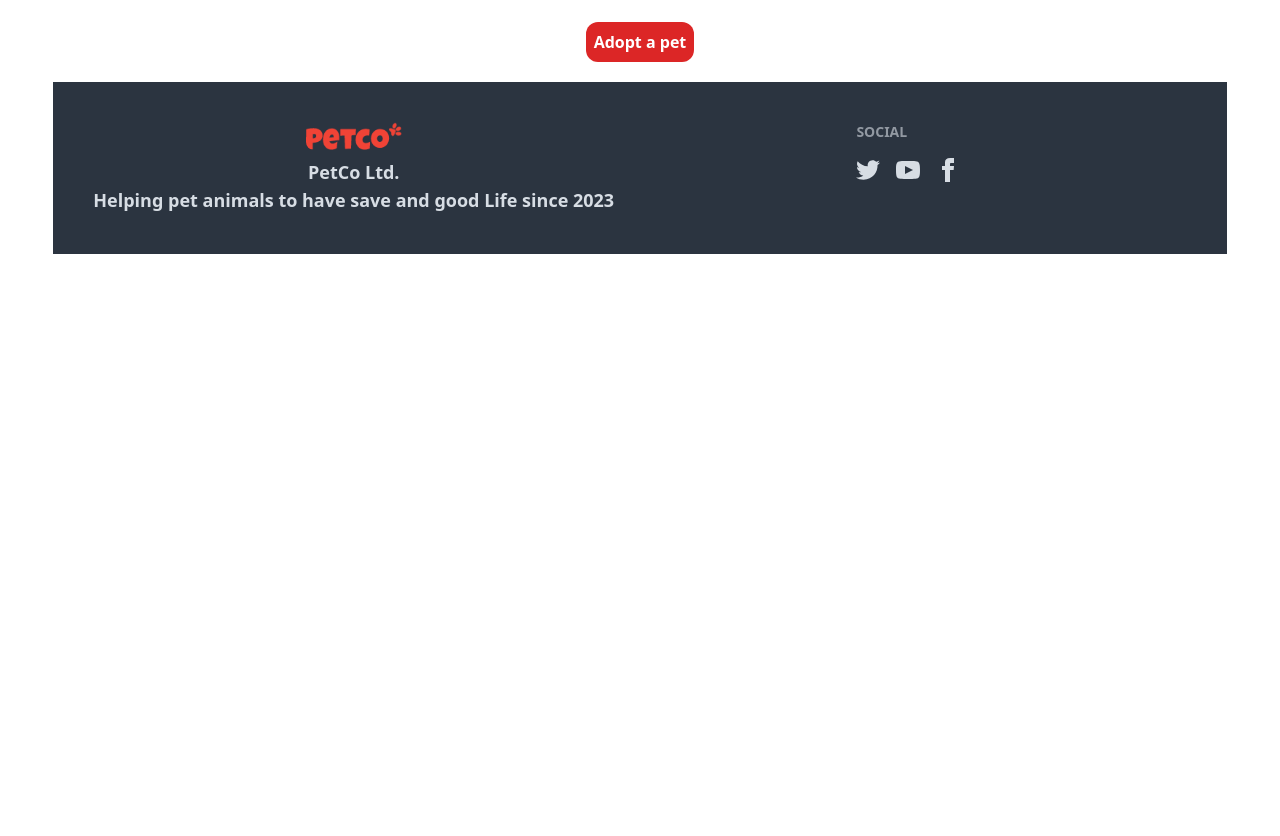
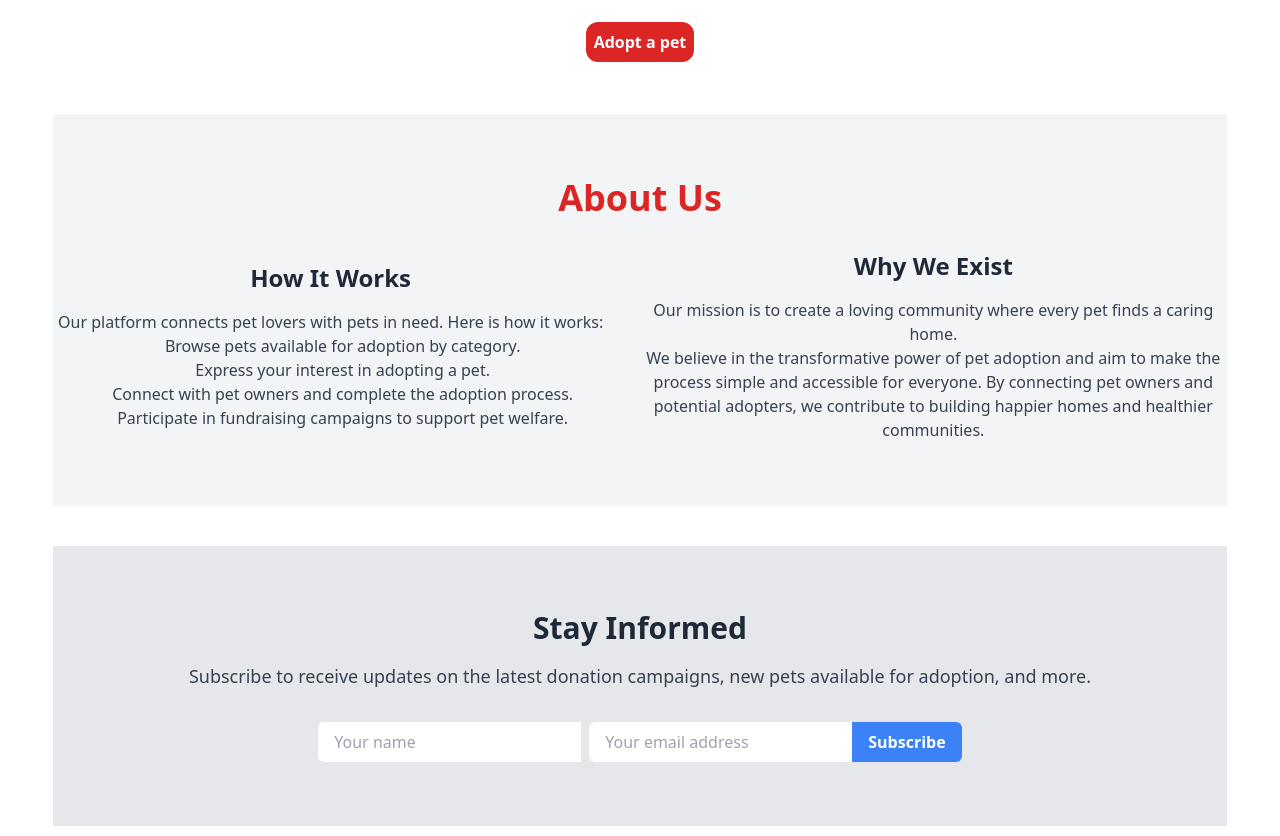
Before and after one commit to rejaul921/PetCo-ClientSide-public-now, a React (Vite) app: page / in a window 1280 px wide. Shown: the part 1961-2797 px from the top of the page. Before the commit the page ends 2215 px from the top, so only its background shows below. Built offline with nearby package versions, Linux system fonts and the light colour scheme; no server answers.

Commit message:
AboutUsSection,SubscriptionSection, React-scroll library added to the project

```diff
--- a/package.json
+++ b/package.json
@@ -16,6 +16,7 @@
     "react": "^18.2.0",
     "react-dom": "^18.2.0",
     "react-router-dom": "^6.20.0",
+    "react-scroll": "^1.9.0",
     "sort-by": "^1.2.0"
   },
   "devDependencies": {
--- /dev/null
+++ b/src/Components/AboutUsSection.jsx
@@ -0,0 +1,37 @@
+
+const AboutUsSection = () => {
+  return (
+    <section  id="aboutUsSection" className="about-us-section mt-8 bg-gray-100">
+      <div className="container mx-auto py-16">
+        <h2 className="text-4xl font-bold mb-8 text-red-600">About Us</h2>
+        <div className="flex flex-col md:flex-row items-center">
+          <div className="md:w-1/2 pr-8 mb-4 md:mb-0">
+            <h3 className="text-2xl font-bold mb-4">How It Works</h3>
+            <p className="text-gray-700">
+              Our platform connects pet lovers with pets in need. Here is how it works:
+            </p>
+            <ul className=" ml-6 text-gray-700">
+              <li>Browse pets available for adoption by category.</li>
+              <li>Express your interest in adopting a pet.</li>
+              <li>Connect with pet owners and complete the adoption process.</li>
+              <li>Participate in fundraising campaigns to support pet welfare.</li>
+            </ul>
+          </div>
+          <div className="md:w-1/2">
+            <h3 className="text-2xl font-bold mb-4">Why We Exist</h3>
+            <p className="text-gray-700">
+              Our mission is to create a loving community where every pet finds a caring home.
+            </p>
+            <p className="text-gray-700">
+              We believe in the transformative power of pet adoption and aim to make the process
+              simple and accessible for everyone. By connecting pet owners and potential adopters,
+              we contribute to building happier homes and healthier communities.
+            </p>
+          </div>
+        </div>
+      </div>
+    </section>
+  );
+};
+
+export default AboutUsSection;
--- a/src/Components/Banner.jsx
+++ b/src/Components/Banner.jsx
@@ -2,6 +2,7 @@ import bannerPic from '../assets/imgs/banner.jpg'
 import AOS from 'aos';
 import 'aos/dist/aos.css';
 import { useEffect } from 'react';
+import { Link as ScrollLink } from 'react-scroll';
 
 const Banner = () => {
 
@@ -23,7 +24,9 @@ const Banner = () => {
                     <div>
                         <h4 className="text-lg font-bold text-white">We make your pets Happy</h4>
                         <h2 className="text-5xl font-bold text-white py-3">Taking Care of Your Furry Friends</h2>
-                        <button className="p-1 text-white bg-red-500 rounded-md font-bold">Know More About Us</button>
+                        <ScrollLink to="aboutUsSection" smooth={true} duration={1000}>
+                            <button className="p-1 text-white bg-red-500 rounded-md font-bold">Know More About Us</button>
+                        </ScrollLink>
                     </div>
                 </div>
             </div>
--- a/src/Components/FrequentAsk.jsx
+++ b/src/Components/FrequentAsk.jsx
@@ -12,7 +12,9 @@ const FrequentAsk = () => {
 
             {/* accordian */}
             <div className="collapse collapse-arrow bg-base-200">
-                <input type="radio" name="my-accordion-2" checked="checked" />
+                <input type="radio" name="my-accordion-2" defaultChecked />
+
+
                 <div className="collapse-title text-xl font-medium">
                     How do I adopt a pet?
                 </div>
@@ -23,6 +25,8 @@ const FrequentAsk = () => {
 {/* 2nd */}
             <div className="collapse collapse-arrow my-3 bg-base-200">
                 <input type="radio" name="my-accordion-2" />
+
+
                 <div className="collapse-title text-xl font-medium">
                 How can I list my pet for adoption?
                 </div>
--- /dev/null
+++ b/src/Components/SubscriptionSection.jsx
@@ -0,0 +1,59 @@
+import { useState } from "react";
+
+
+const SubscriptionSection = () => {
+    const [name, setName] = useState('');
+    const [email, setEmail] = useState('');
+
+    const handleEmailChange = (e) => {
+        setEmail(e.target.value);
+    };
+
+    const handleNameChange = (e) => {
+        setName(e.target.value);
+    };
+
+    const handleSubscribe = (e) => {
+        e.preventDefault();
+        // console.log(`Subscribed with email: ${email}`);
+        setName('');
+        setEmail('');
+    };
+
+
+    return (
+        <div className="my-10">
+            <section className="subscription-section bg-gray-200">
+                <div className="container mx-auto flex flex-col items-center py-16">
+                    <h2 className="text-3xl font-bold mb-4">Stay Informed</h2>
+                    <p className="text-lg text-gray-700 mb-8">
+                        Subscribe to receive updates on the latest donation campaigns, new pets available for adoption, and more.
+                    </p>
+                    <form onSubmit={handleSubscribe} className="grid lg:flex items-center">
+                        <input
+                            type="text"
+                            placeholder="Your name"
+                            value={name}
+                            onChange={handleNameChange}
+                            className="rounded-l-md py-2 px-4 mb-2 md:mb-0 md:mr-2 focus:outline-none"
+                            required
+                        />
+                        <input
+                            type="email"
+                            placeholder="Your email address"
+                            value={email}
+                            onChange={handleEmailChange}
+                            className="rounded-l-md py-2 px-4 focus:outline-none"
+                            required
+                        />
+                        <button type="submit" className="bg-blue-500 hover:bg-blue-700 text-white font-bold py-2 px-4 rounded-r-md">
+                            Subscribe
+                        </button>
+                    </form>
+                </div>
+            </section>
+        </div>
+    );
+};
+
+export default SubscriptionSection;
--- a/src/HomePage/HomePage.jsx
+++ b/src/HomePage/HomePage.jsx
@@ -1,7 +1,9 @@
+import AboutUsSection from "../Components/AboutUsSection";
 import Banner from "../Components/Banner";
 import CallToAction from "../Components/CallToAction";
 import CategoryBrowse from "../Components/CategoryBrowse";
 import FrequentAsk from "../Components/FrequentAsk";
+import SubscriptionSection from "../Components/SubscriptionSection";
 
 
 const HomePage = () => {
@@ -12,6 +14,8 @@ const HomePage = () => {
             <hr className="border-1 border-red-600 w-3/6 mx-auto my-10" />
             <CategoryBrowse></CategoryBrowse>
             <CallToAction></CallToAction>
+            <AboutUsSection id="aboutUsSection"></AboutUsSection>
+            <SubscriptionSection></SubscriptionSection>
         </div>
     );
 };
```
Also changed, not shown: 1 other file (tests, documents, lock files or other folders).
